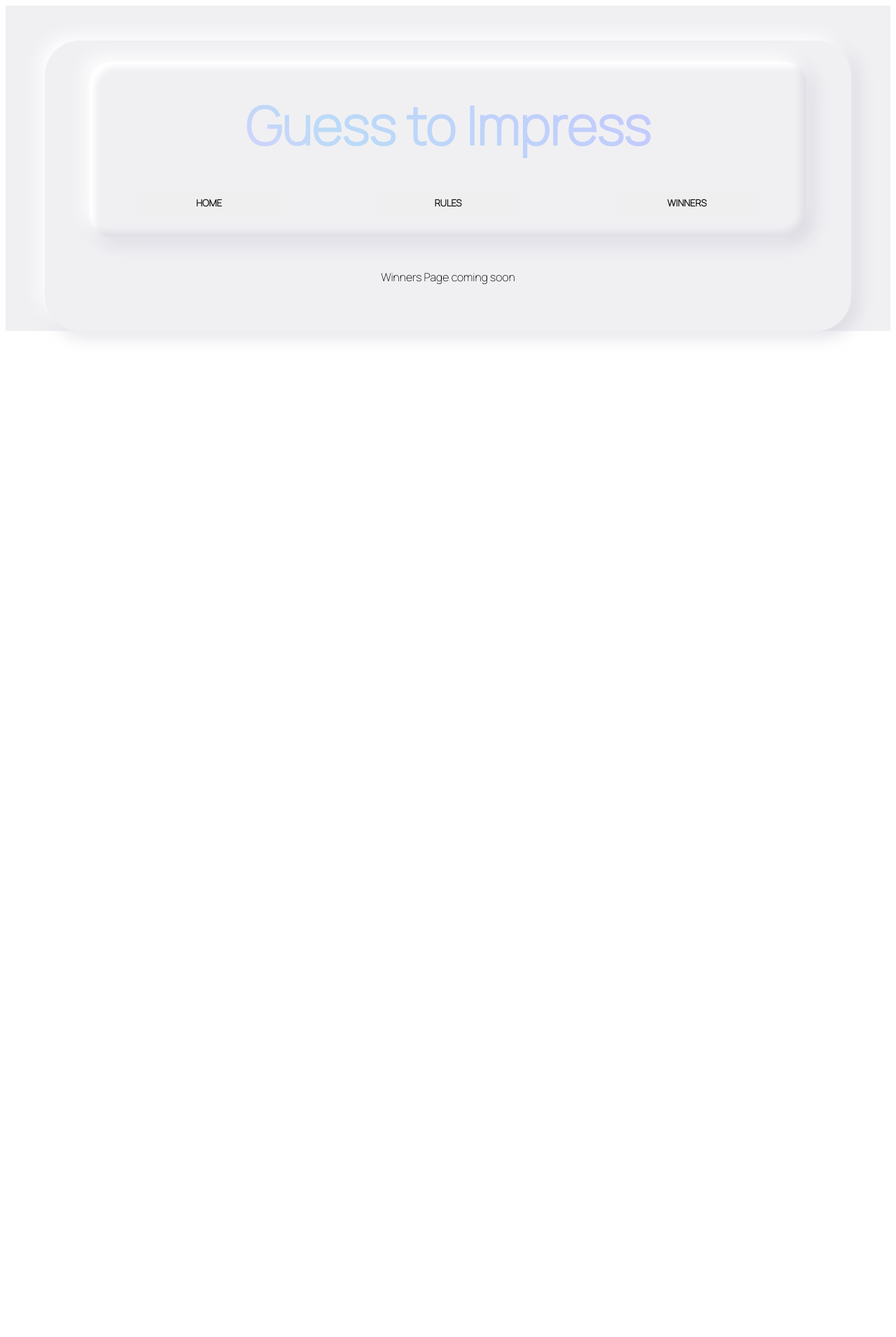
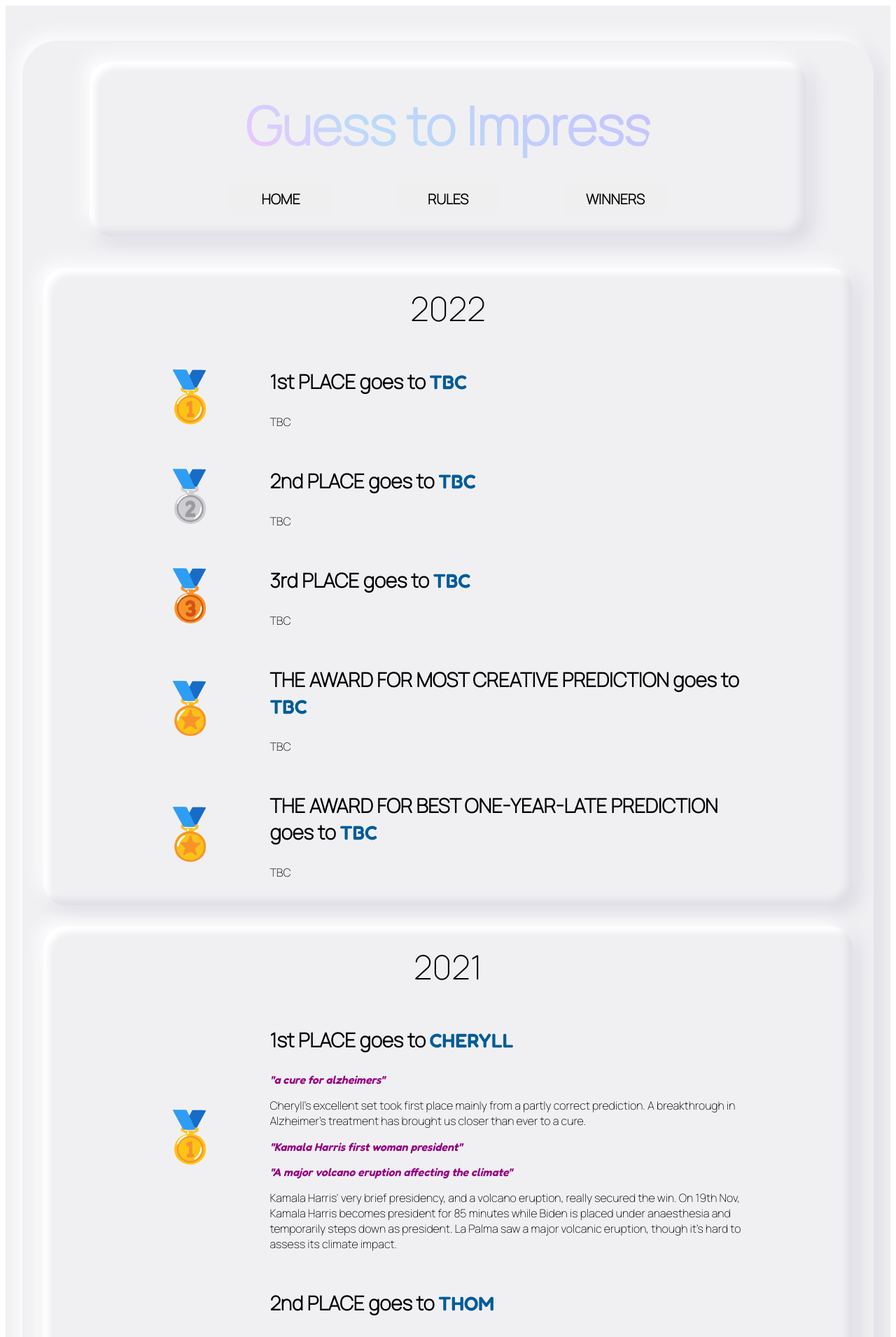
Before and after one commit to curlyfriesplease/guesstoimpress, a React (Create React App) app: page /winners in a window 1280 px wide. Shown: the top 1911 px of the page at 70% size. Before the commit the page ends 800 px from the top, so only its background shows below. Built offline with nearby package versions, Linux system fonts and the light colour scheme; no server answers; what aws-amplify would draw is missing.

Commit message:
Adds winners page

```diff
--- a/src/App.css
+++ b/src/App.css
@@ -8,7 +8,7 @@
 
 .Main {
   margin-top: 50px;
-  width: 90vw;
+  width: 95vw;
   height: fit-content;
   display: flex;
   flex-direction: column;
--- a/src/components/header.js
+++ b/src/components/header.js
@@ -19,17 +19,17 @@ export const Header = ({ setPredictions }) => (
 const Title = () => <div className="title">Guess to Impress</div>;
 
 const MenuItems = ({ setPredictions }) => {
-const { push } = useNavigate()
+const navigate = useNavigate();
 return (
   <>
     <div className="menuItems">
-      <button className="menuButton" onClick={() => push('/')}>
+      <button className="menuButton" onClick={() => navigate('/')}>
         HOME
       </button>
-      <button className="menuButton"onClick={() => push('/rules')}>
+      <button className="menuButton"onClick={() => navigate('/rules')}>
         RULES
       </button>
-      <button className="menuButton"onClick={() => push('/winners')}>
+      <button className="menuButton"onClick={() => navigate('/winners')}>
         WINNERS
       </button>
     </div>
--- /dev/null
+++ b/src/components/winners.js
@@ -0,0 +1,42 @@
+export const YearContainer = ({year, children}) => (
+    <div className="yearContainer dropShadow2">
+    <p className="yearTitle">{year}</p>
+        {children}
+    </div>
+)
+
+export const ScoreLine = ({position, winner, children}) => {
+    const showEmoji = (position) => {
+        switch (position) {
+            case "1": return "🥇";
+            case "2": return "🥈";
+            case "3": return "🥉";
+            default: return "🏅";
+        }
+    }
+
+    const awardText = (position) => {
+        switch (position) {
+            case "1": return "1st PLACE";
+            case "2": return "2nd PLACE";
+            case "3": return "3rd PLACE";
+            default: return `THE AWARD FOR ${position}`;
+        }
+    }
+
+    return (
+        <div className="scoringLine">
+            <div className="scoreLineIcon">
+                {showEmoji(position)}
+            </div>
+            <div className="scoreLineText">
+                <span><p className="andTheAwardGoesTo">{awardText(position)} goes to <div className="winnerName"> {winner}</div></p></span>
+                <p>{children}</p>
+            </div>
+        </div>
+    )
+}
+
+export const PredictionQuote = ({children}) => (
+    <p className="predictionQuote">"{children}"</p>
+)
--- a/src/css/guesses.css
+++ b/src/css/guesses.css
@@ -1,5 +1,5 @@
 .listDiv {
-  width: 92%;
+  width: 95%;
   display: flex;
   height: auto;
   flex-direction: column;
@@ -11,7 +11,7 @@
     'cat aut tex yea sta'
     'cat aut inf yea sta';
   min-height: 45px;
-  grid-template-columns: 15% 10% 48% 10% 10%;
+  grid-template-columns: 10% 10% 55% 10% 10%;
   grid-template-rows: auto auto;
   text-align: center;
   vertical-align: middle;
@@ -50,7 +50,7 @@
   display: flex;
   align-items: center;
   justify-content: center;
-  padding: 1px 5px 1px 5px;
+  padding: 1px 20px 1px 20px;
   font-size: 16px;
   font-weight: 600;
 }
@@ -157,7 +157,7 @@
   background-image: linear-gradient(
     110.1deg,
     rgba(34, 126, 34, 1) 2.9%,
-    rgba(168, 251, 60, 1) 90.3%
+    rgba(56, 182, 69, 1) 90.3%
   );
   transition: 0.5s;
   background-size: 200% auto;
@@ -179,7 +179,7 @@
   .individualGuess {
     grid-template-areas:
       '. aut . yea .'
-      'tex tex tex tex text'
+      'tex tex tex tex tex'
       'inf inf inf inf inf'
       '. cat . sta .';
     grid-template-columns: 5% 40% 10% 40% 5%;
--- a/src/css/header.css
+++ b/src/css/header.css
@@ -2,11 +2,14 @@
   margin: 30px 0 30px 0;
   width: 80vw;
   height: fit-content;
+  display: flex;
+  flex-direction: column;
+  align-items: center;
 }
 
 .title {
   margin-top: 40px;
-  margin-bottom: 40px;
+  margin-bottom: 20px;
   text-align: center;
 
   background-image: linear-gradient(
@@ -23,6 +26,7 @@
   font-family: 'Manrope', sans-serif;
   font-size: 75px;
   font-weight: 1000;
+  border-radius: 70px;
 }
 
 .menuItems {
@@ -31,6 +35,7 @@
   display: flex;
   flex-direction: row;
   justify-content: space-around;
+  width: 70%;
 }
 
 .yearFilters {
@@ -47,12 +52,14 @@
   max-width: 20%;
   transition: 0.3s;
   font-family: 'Manrope', sans-serif;
-  font-weight: 800;
+  font-weight: 900;
   align-content: center;
   width: fit-content;
   vertical-align: middle;
   padding: 10px 0 10px 0;
   cursor: pointer;
+  font-size: 20px;;
+  text-decoration: none;
 }
 
 .yearFilterButton {
@@ -91,5 +98,10 @@
 
   .menuItems {
     flex-wrap: wrap;
+    width: 80%;
+  }
+
+  .menuButton {
+    font-size: 12px;;
   }
 }
--- /dev/null
+++ b/src/css/winners.css
@@ -0,0 +1,65 @@
+.yearContainer {
+    display: flex;
+    flex-direction: column;
+    width: 95%;
+    align-items: center;
+    margin: 15px 5px 15px 5px;
+    padding: 5px 0 15px 0;
+}
+
+.yearTitle {
+    font-size: 48px;
+    margin: 20px 0 20px 0;
+}
+
+.scoringLine {
+display: flex;
+flex-direction: row;
+width: 80%;
+  min-height: 80px;
+  height: auto
+}
+
+.scoreLineIcon {
+    width: 20vw;
+    text-align: center;
+    display: flex;
+    justify-content: center;
+    align-items: center;
+    font-size: 70px;
+}
+
+.scoreLineText {
+    width: 100%;
+    text-align: left;
+    padding: 5px 40px 5px 20px;
+}
+
+.andTheAwardGoesTo {
+    font-weight: bold;
+    font-size: 28px;
+}
+
+.winnerName {
+    font-weight: 1000;
+    color: #005c97;
+    font-family: 'Fredoka', sans-serif;
+    display: inline;
+}
+
+.predictionQuote {
+    font-weight: 1000;
+    color: #950081;
+    font-style: italic;
+    font-family: 'Fredoka', sans-serif;
+}
+
+@media only screen and (max-width: 800px) {
+    .scoreLineIcon {
+        font-size: 50px;
+    }
+
+    .scoreLineText {
+        padding: 5px 10px 5px 10px;
+    }
+}
--- a/src/views/winners.js
+++ b/src/views/winners.js
@@ -1,8 +1,48 @@
 import React from 'react';
+import '../css/winners.css';
 import '../App.css';
+import { PredictionQuote, ScoreLine, YearContainer } from '../components/winners';
 
 export const Winners = (setPredictions) => (
   <>
-    <p>Winners Page coming soon</p>
+    <YearContainer year={"2022"}>
+      <ScoreLine position="1" winner="TBC">
+        TBC
+      </ScoreLine>
+      <ScoreLine position="2" winner="TBC">
+        TBC
+      </ScoreLine>
+      <ScoreLine position="3" winner="TBC">
+        TBC
+      </ScoreLine>
+      <ScoreLine position="MOST CREATIVE PREDICTION" winner="TBC">
+        TBC
+      </ScoreLine>
+      <ScoreLine position="BEST ONE-YEAR-LATE PREDICTION" winner="TBC">
+        TBC
+      </ScoreLine>
+    </YearContainer>
+    <YearContainer year={"2021"}>
+    <ScoreLine position="1" winner="CHERYLL">
+      <PredictionQuote>a cure for alzheimers</PredictionQuote>
+    Cheryll's excellent set took first place mainly from a partly correct prediction. A breakthrough in Alzheimer's treatment has brought us closer than ever to a cure.
+    <PredictionQuote>Kamala Harris first woman president</PredictionQuote>
+    <PredictionQuote>A major volcano eruption affecting the climate</PredictionQuote>
+    Kamala Harris' very brief presidency, and a volcano eruption, really secured the win. On 19th Nov, Kamala Harris becomes president for 85 minutes while Biden is placed under anaesthesia and temporarily steps down as president. La Palma saw a major volcanic eruption, though it's hard to assess its climate impact.
+      </ScoreLine>
+      <ScoreLine position="2" winner="THOM">
+        <PredictionQuote>There's a ham shortage</PredictionQuote>
+      Thom made a prediction that <a href="https://www.mashed.com/709285/what-you-need-to-know-about-the-christmas-2021-ham-shortage/">came true</a>, despite having been (at least partly) as a joke. I love it and humorous predictions that sometimes become real are the most fun part of having this competition.
+      <PredictionQuote>Lad baby is Christmas number one</PredictionQuote>
+      <PredictionQuote>Boris Johnson gets ousted like the sick muthafucka he is</PredictionQuote>
+      Sure enough Lad Baby were no.1 again, and Boris Johnson may have stayed but he certainly came damn close to getting ousted.
+      </ScoreLine>
+      <ScoreLine position="3" winner="DAN">
+        <PredictionQuote>Trump starts his own TV network</PredictionQuote>
+      Dan secured third place mainly because of his prediction about Trump starting a TV network. While it may not have been a TV network, he did announce and later launch a Twitter-like social network, Truth Social.
+      <PredictionQuote>Prince Philip</PredictionQuote>
+      Dan also predicted the death of Prince Philip, however given his age there was nothing impressive about it as a prediction and it was not a factor in his win.
+      </ScoreLine>
+    </YearContainer>
   </>
 );
```
